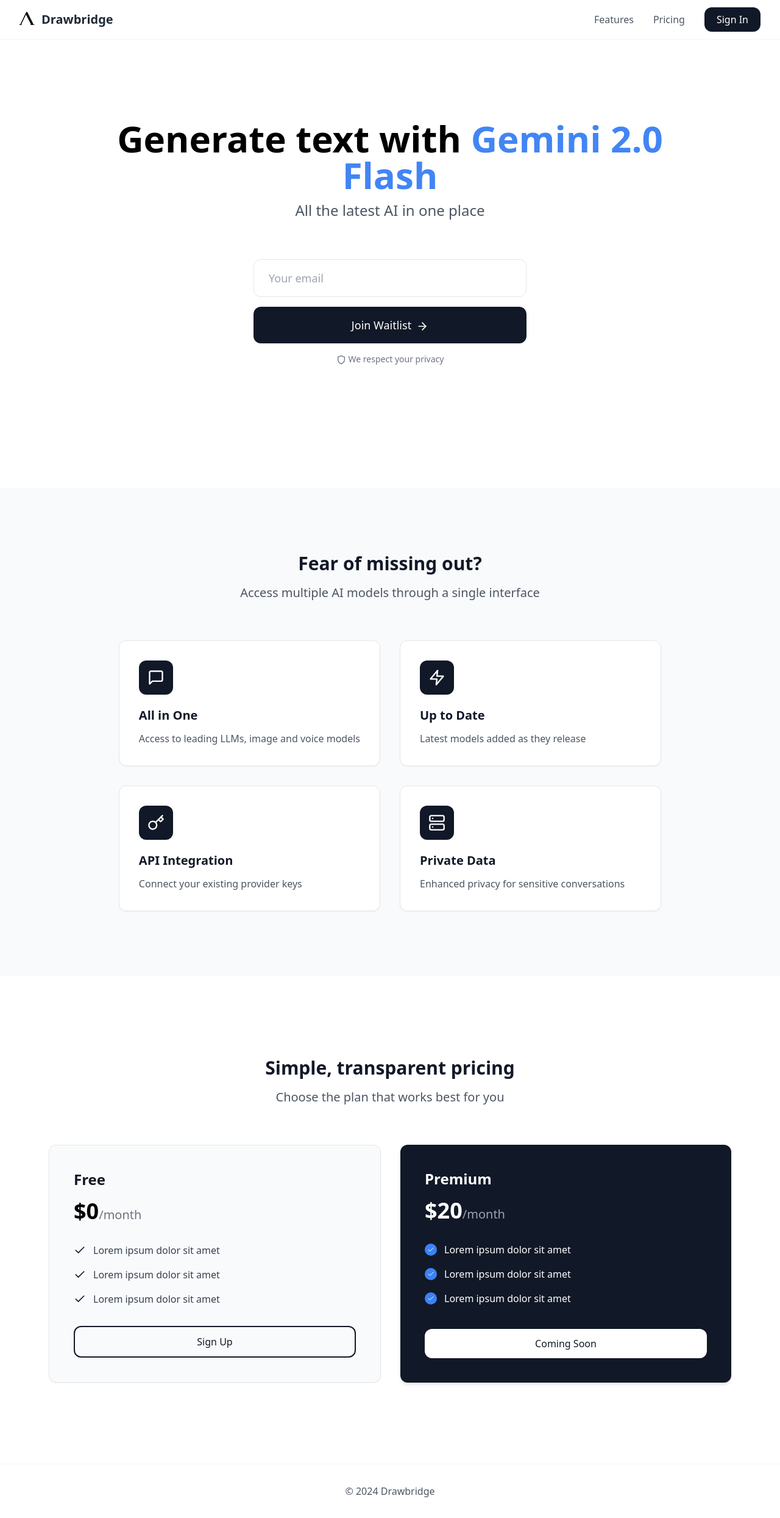
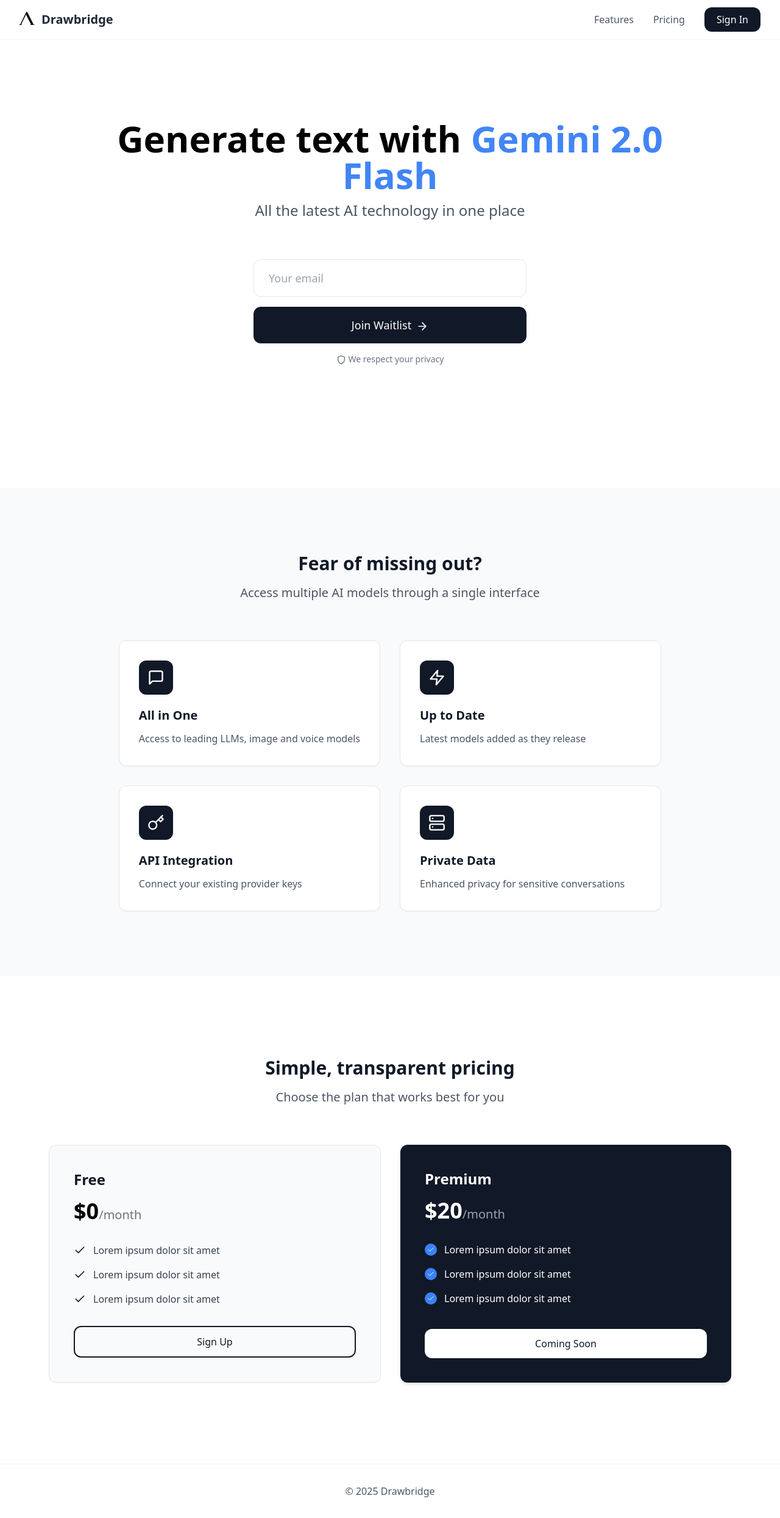
Before and after one commit to mrp3790/drawbridge-landing, a React (Create React App) app: page / in a window 1280 px wide. Shown: the whole page at 61% size. Built offline with nearby package versions, Linux system fonts and the light colour scheme; the HTML template or start-up script is replaced by a standard one.

Commit message:
Update App.js

```diff
--- a/src/App.js
+++ b/src/App.js
@@ -149,7 +149,7 @@ function App() {
               </h1>
             </div>
             <p className="text-lg md:text-xl lg:text-2xl text-gray-600 mt-2 md:mt-4 max-w-3xl mx-auto">
-              All the latest AI in one place
+              All the latest AI technology in one place
             </p>
           </div>
 
@@ -262,7 +262,7 @@ function App() {
 
       <footer className="py-8 border-t border-gray-100">
         <div className="max-w-7xl mx-auto px-4 text-center text-gray-600">
-          © 2024 Drawbridge
+          © 2025 Drawbridge
         </div>
       </footer>
     </div>
```
